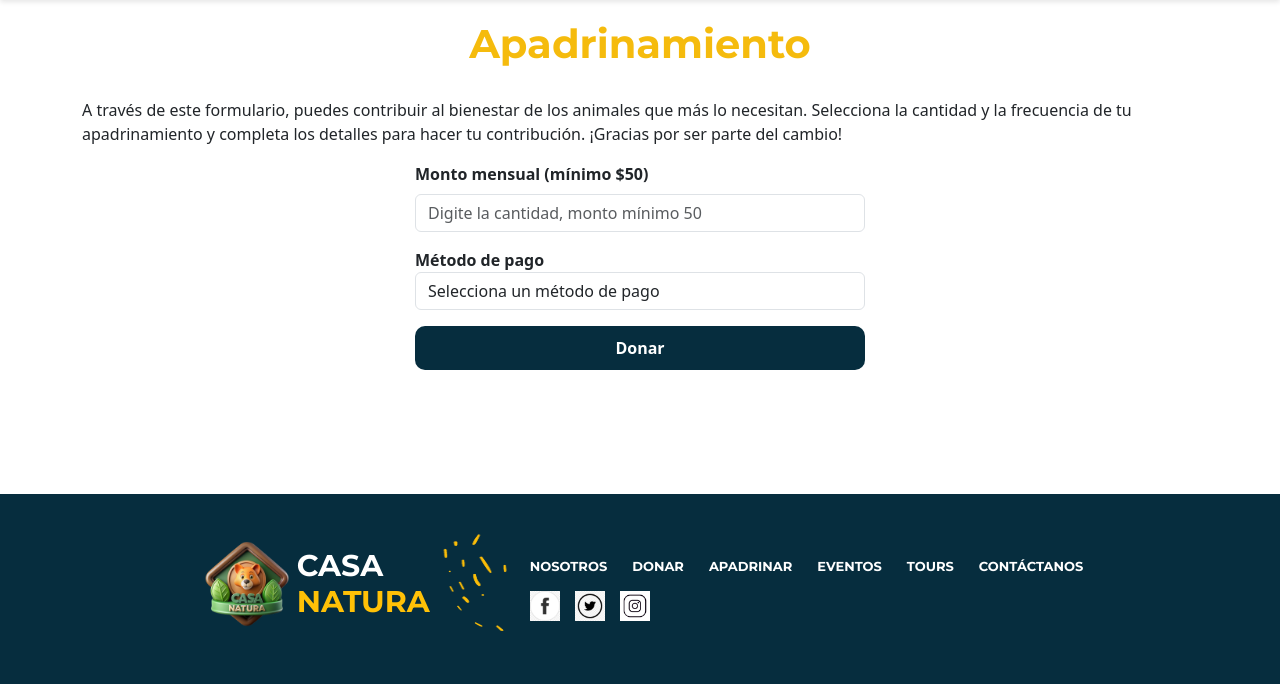
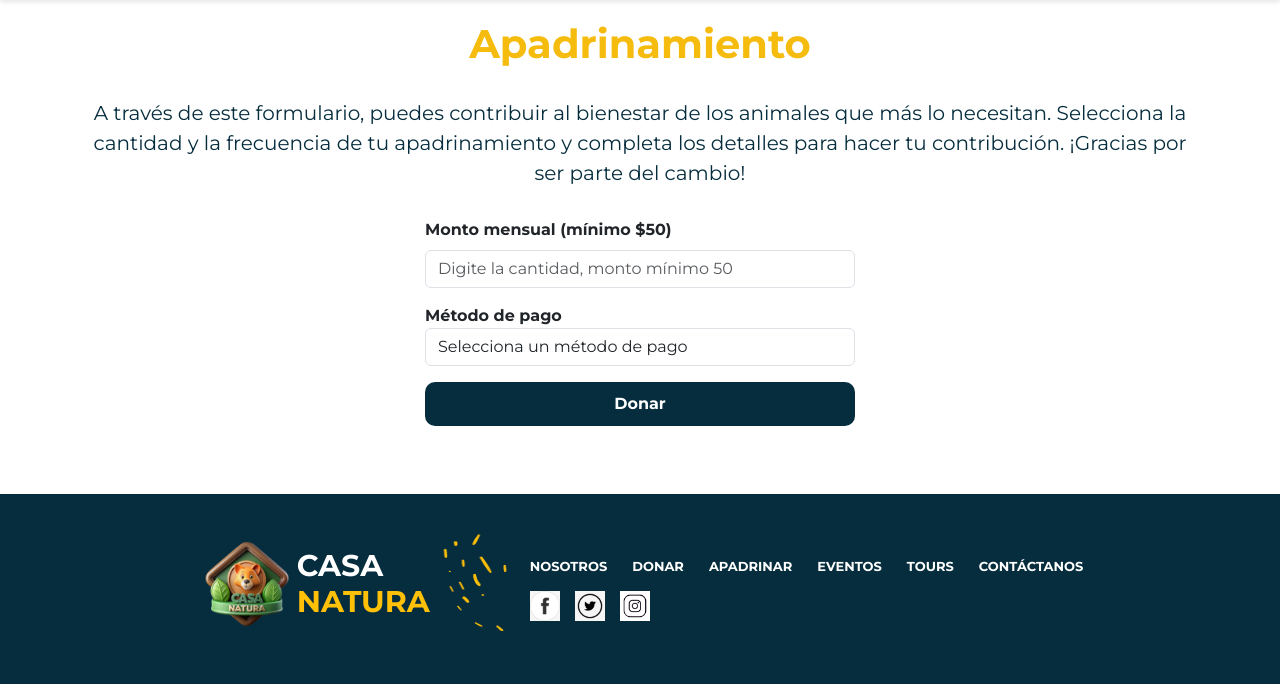
Before and after one commit to karolyn1/Proyecto-Web-ClienteServidor, a PHP site: page /Proyecto-Web-ClienteServidor/formularioApadrinamiento.php in a window 1280 px wide. Shown: the part 116-800 px from the top of the page. Run offline with PHP 8.4, Linux system fonts and the light colour scheme; data comes from the database, SQL or seed files in the repository; data that the repository does not hold is empty.

Commit message:
Fix apadrinamientos y donaciones

```diff
--- a/formularioApadrinamiento.php
+++ b/formularioApadrinamiento.php
@@ -47,14 +47,14 @@
 
     <main>
         <div class="container">
-            <h1 class="animales-apadrinar-title">Apadrinamiento</h1>
-            <p>A través de este formulario, puedes contribuir al bienestar de los animales que más lo necesitan. Selecciona la cantidad y la frecuencia de tu apadrinamiento y completa los detalles para hacer tu contribución. ¡Gracias por ser parte del cambio!</p>
+            <h1  class="animales-apadrinar-title">Apadrinamiento</h1>
+            <p class="textoFormDonar">A través de este formulario, puedes contribuir al bienestar de los animales que más lo necesitan. Selecciona la cantidad y la frecuencia de tu apadrinamiento y completa los detalles para hacer tu contribución. ¡Gracias por ser parte del cambio!</p>
             <div class="container">
-                <form id="formApadrinarAnimal" method="post" onsubmit="return validarFormulario()">
+                <form id="formApadrinarAnimal" method="post" class="form-agregar-animal">
                     <input type="hidden" id="idAnimalApadrinar" name="idAnimal" value="<?php echo $idAnimal; ?>">
                     <div class="mb-3">
                         <label for="monto">Monto mensual (mínimo $50)</label>
-                        <input type="number" id="cantidad" name="cantidad" class="form-control mt-2" placeholder="Digite la cantidad, monto mínimo 50" min="1" required>
+                        <input type="number" id="montoDonarForm" name="montoDonarForm" class="form-control mt-2" placeholder="Digite la cantidad, monto mínimo 50" min="1" required>
                     </div>
                     <div class="mb-3">
                         <label for="metodo">Método de pago</label>
@@ -168,7 +168,7 @@
 <script>
         // Función para validar el formulario principal
         function validarFormulario() {
-            let cantidad = document.getElementById("otra-cantidad").value;
+            let cantidad = document.getElementById("montoDonarForm").value;
             let metodo = document.getElementById("metodo").value;
             if (!cantidad || !metodo) {
                 alert("Por favor, completa todos los campos.");
@@ -179,7 +179,7 @@
 
         // Función para validar el formulario principal
         function validarFormulario() {
-            var cantidad = document.getElementById("cantidad").value; // Suponiendo que el campo de cantidad tiene el ID 'cantidad'
+            var cantidad = document.getElementById("montoDonarForm").value; // Suponiendo que el campo de cantidad tiene el ID 'cantidad'
 
             // Verificar si la cantidad es mayor o igual a 50
             if (cantidad < 50) {
@@ -245,7 +245,7 @@
         }
 
         function limpiarFormulario() {
-            document.getElementById("form-donaciones").reset(); // Limpia todos los campos del formulario
+            document.getElementById("formApadrinarAnimal").reset(); // Limpia todos los campos del formulario
         }
 
         // Ejemplo de cómo usarlo en el cierre del modal:
--- a/formularioDonaciones.php
+++ b/formularioDonaciones.php
@@ -34,7 +34,7 @@ if (!isset($_SESSION['usuario_id'])) {
 
 <main>
     <div class="container">
-        <h1 class="title-formulario">APOYA CON TU DONACIÓN</h1>
+        <h1 class="animales-apadrinar-title">APOYA CON TU DONACIÓN</h1>
         <p class="textoFormDonar">A través de este formulario, puedes contribuir al bienestar de los animales que
             más lo necesitan.
             Selecciona la cantidad y la frecuencia de tu donación, elige un animal o causa que te gustaría apoyar, y
```
